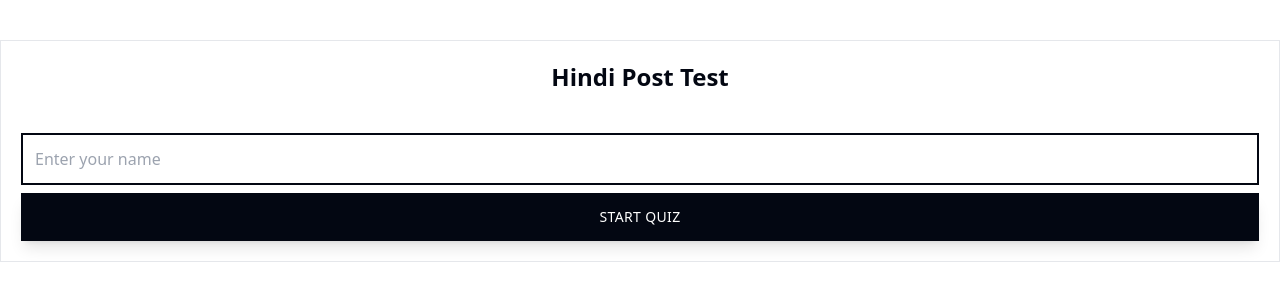
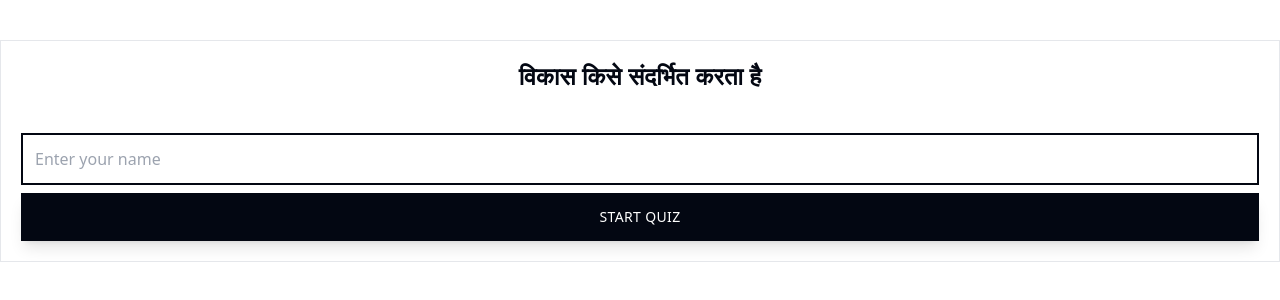
Before and after one commit to KabirKr/svelte-mcq-app, a Svelte app: page / in a window 1280 px wide. Shown: the top 300 px of the page. Built offline with nearby package versions, Linux system fonts and the light colour scheme.

Commit message:
Bypass HTML escaping

```diff
--- a/index.html
+++ b/index.html
@@ -9,7 +9,7 @@
   <body>
     <div id="__MCQAPP__"></div>
     <script>
-      window.__TITLE__ = "Hindi Post Test"
+      // window.__TITLE__ = "Hindi Post Test"
       /*
       window.__MCQ__ = [
         {
@@ -71,7 +71,9 @@
         },
       ]
       */
-      window.__MCQ__ = [
+      // var __TITLE__ = "विकास किसे संदर्भित करता है"
+      var __TITLE__ = "विकास किसे संदर्भित करता है"
+      var __MCQ__ = [
         {
           id: 1,
           question: "विकास किसे संदर्भित करता है?",
--- a/src/components/Home.svelte
+++ b/src/components/Home.svelte
@@ -2,8 +2,7 @@
   import { appStore, userStore } from "../store"
   import Button from "./ui/Button.svelte"
 
-  const __TITLE__ = (window as any).__TITLE__
-
+  let __TITLE__ = (window as any).__TITLE__
   let username = ""
   let inputError = null
 
@@ -23,8 +22,10 @@
 
 <div>
   <!-- TODO Accept Title as Prop -->
-  <h2 class="mcq-text-gray-950 mcq-text-2xl mcq-font-bold mcq-text-center">
-    {__TITLE__}
+  <h2
+    class="mcq-text-gray-950 mcq-text-2xl mcq-font-bold mcq-text-center mcq-font-brand"
+  >
+    {@html __TITLE__}
   </h2>
   <div>
     <label for="mcq-username" class="mcq-block mcq-mt-10">
--- a/src/components/Questions.svelte
+++ b/src/components/Questions.svelte
@@ -71,16 +71,16 @@
   </div>
 
   <div>
-    <h3 class="mcq-text-base mcq-font-medium mcq-mt-4">
+    <h3 class="mcq-text-base mcq-font-medium mcq-mt-4 mcq-font-brand">
       <span class="mcq-font-bold">(Q{currentMcqIndex + 1})</span>
-      <span>{currentMcq.question}</span>
+      <span>{@html currentMcq.question}</span>
     </h3>
 
     <ul
       class="mcq-grid mcq-w-full mcq-gap-5 md:mcq-grid-cols-2 mcq-mt-8 mcq-p-0 mcq-m-0"
     >
       {#each currentMcq.options as option}
-        <li class="mcq-list-none before:mcq-content-none">
+        <li class="mcq-list-none before:mcq-content-none mcq-font-brand">
           <input
             type="radio"
             id={option.id.toString()}
@@ -94,6 +94,7 @@
           <label
             for={option.id.toString()}
             class={[
+              "mcq-font-brand",
               "mcq-inline-flex",
               "mcq-items-center",
               "mcq-justify-between",
@@ -123,7 +124,7 @@
                 >
                   {option.id}
                 </span>
-                <span class="mcq-text-gray-800"> {option.value}</span>
+                <span class="mcq-text-gray-800"> {@html option.value}</span>
               </div>
               <div>
                 {#if selectedOption === option.value}
--- a/src/components/Result.svelte
+++ b/src/components/Result.svelte
@@ -29,18 +29,21 @@
       {#each __MCQ__ as mcq}
         <li class="mcq-list-decimal before:mcq-content-none">
           <div>
-            <h3 class="mcq-font-semibold mcq-text-lg">{mcq.question}</h3>
+            <h3 class="mcq-font-semibold mcq-text-lg mcq-font-brand">
+              {@html mcq.question}
+            </h3>
             <ul class=" mcq-list-inside mcq-mt-3 mcq-p-0 mcq-m-0">
               {#each mcq.options as option}
                 <li
                   class={[
+                    "mcq-font-brand",
                     "mcq-list-decimal",
                     "before:mcq-content-none",
                     option.id === mcq.answer &&
                       "mcq-text-green-600 mcq-font-medium",
                   ].join(" ")}
                 >
-                  {option.value}
+                  {@html option.value}
                 </li>
               {/each}
             </ul>
--- a/tailwind.config.js
+++ b/tailwind.config.js
@@ -8,8 +8,11 @@ export default {
     container: {
       center: true,
     },
-
-    extend: {},
+    extend: {
+      fontFamily: {
+        brand: ["Helvetica Neue", "Helvetica", "Arial", "sans-serif"],
+      },
+    },
   },
   plugins: [],
 }
```
